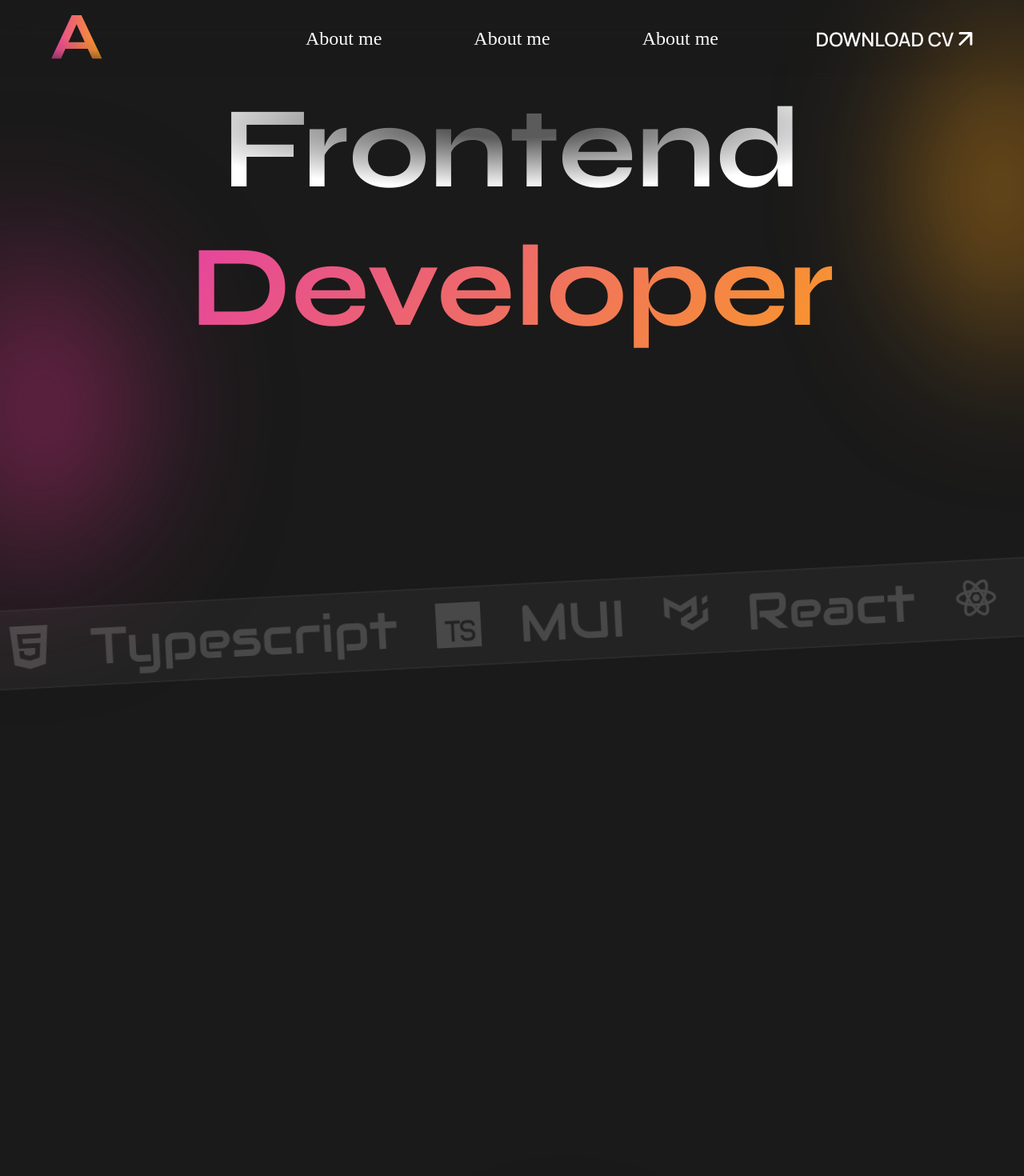
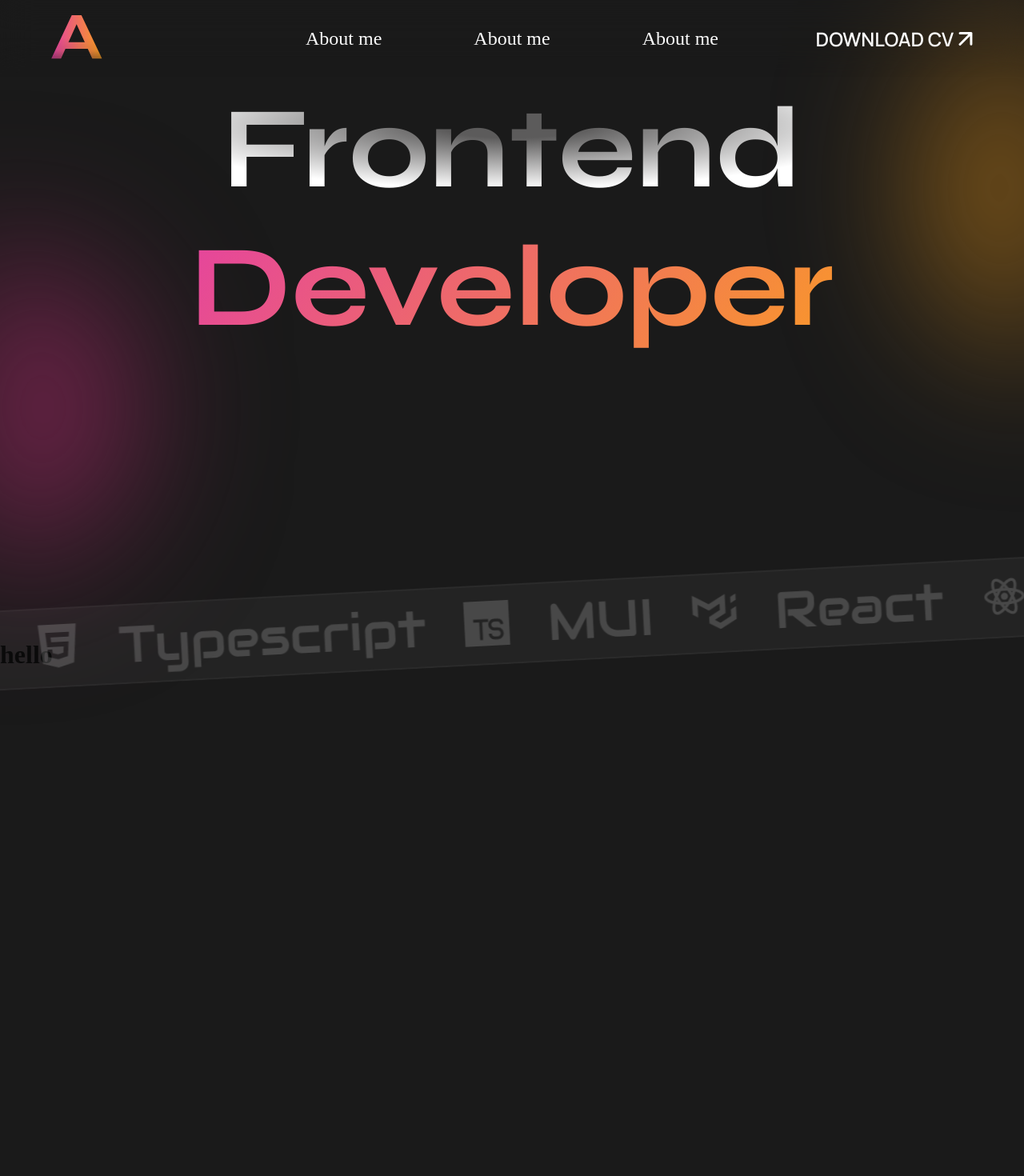
Before and after one commit to AbdelrahmanElhosiny/Portfolio, a React (Vite) app: page / in a window 1280 px wide. Shown: the top 1470 px of the page at 80% size. Built offline with nearby package versions, Linux system fonts and the light colour scheme; a web font is replaced by a local one.

Commit message:
add snap scroll

```diff
--- a/src/App.css
+++ b/src/App.css
@@ -1,3 +1,7 @@
+html {
+  scroll-snap-type: y proximity;
+}
+
 body {
   height: 100%;
   width: 100%;
--- a/src/App.tsx
+++ b/src/App.tsx
@@ -10,15 +10,24 @@ function App() {
     <Holder>
       <Background />
       <Navbar />
-      <CenterText />
-      <MarqueeTrack />
+      <div className="section">
+        <CenterText />
+        <MarqueeTrack />
+      </div>
+      <div className="section">
+        <h1>hello</h1>
+      </div>
     </Holder>
   );
 }
 
 const Holder = styled.div`
   position: relative;
-  scroll-snap-type: y mandatory;
+
+  .section {
+    height: 100vh;
+    scroll-snap-align: start;
+  }
 `;
 
 export default App;
--- a/src/components/Background.tsx
+++ b/src/components/Background.tsx
@@ -10,9 +10,9 @@ const Background = () => {
       <div className="pink-circle">
         <SVG.BackgroundShapes.pinkCircle />
       </div>
-      <div className="star">
+      {/* <div className="star">
         <SVG.BackgroundShapes.star />
-      </div>
+      </div> */}
     </Holder>
   );
 };
```
